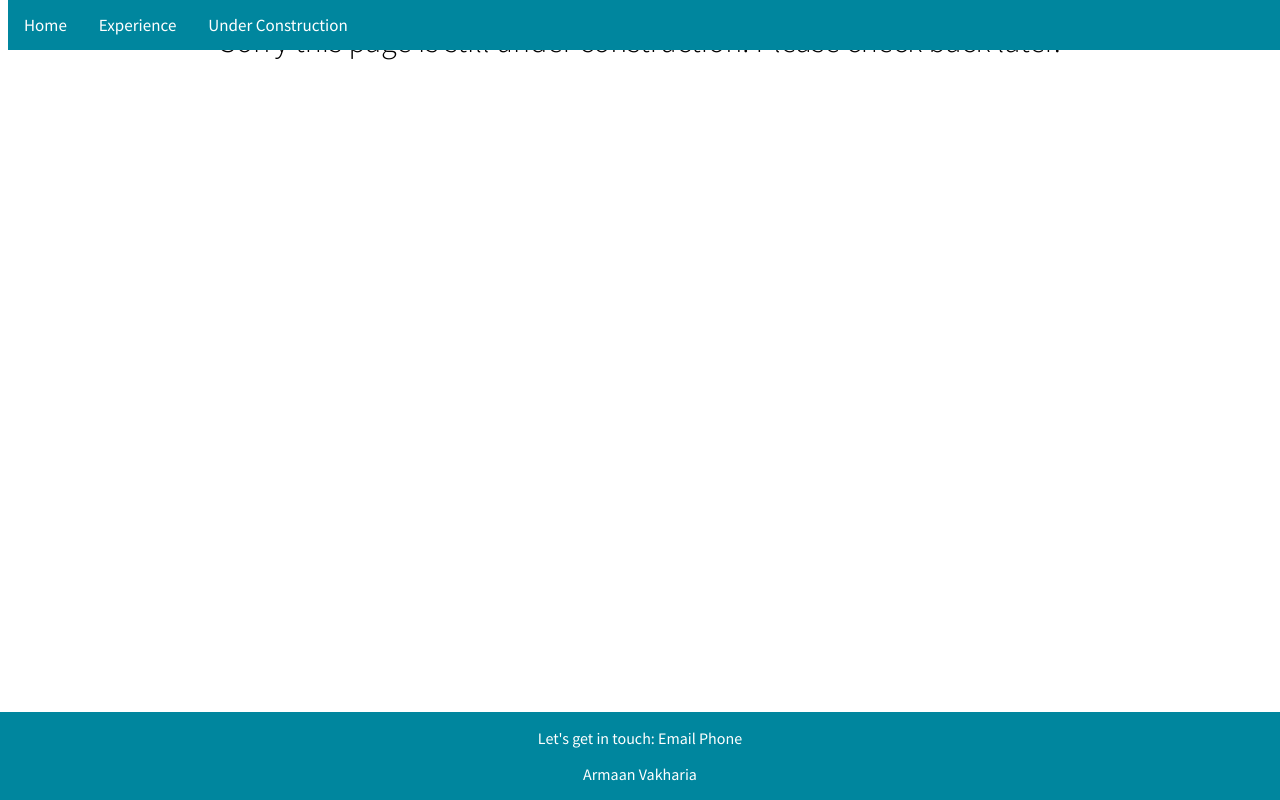
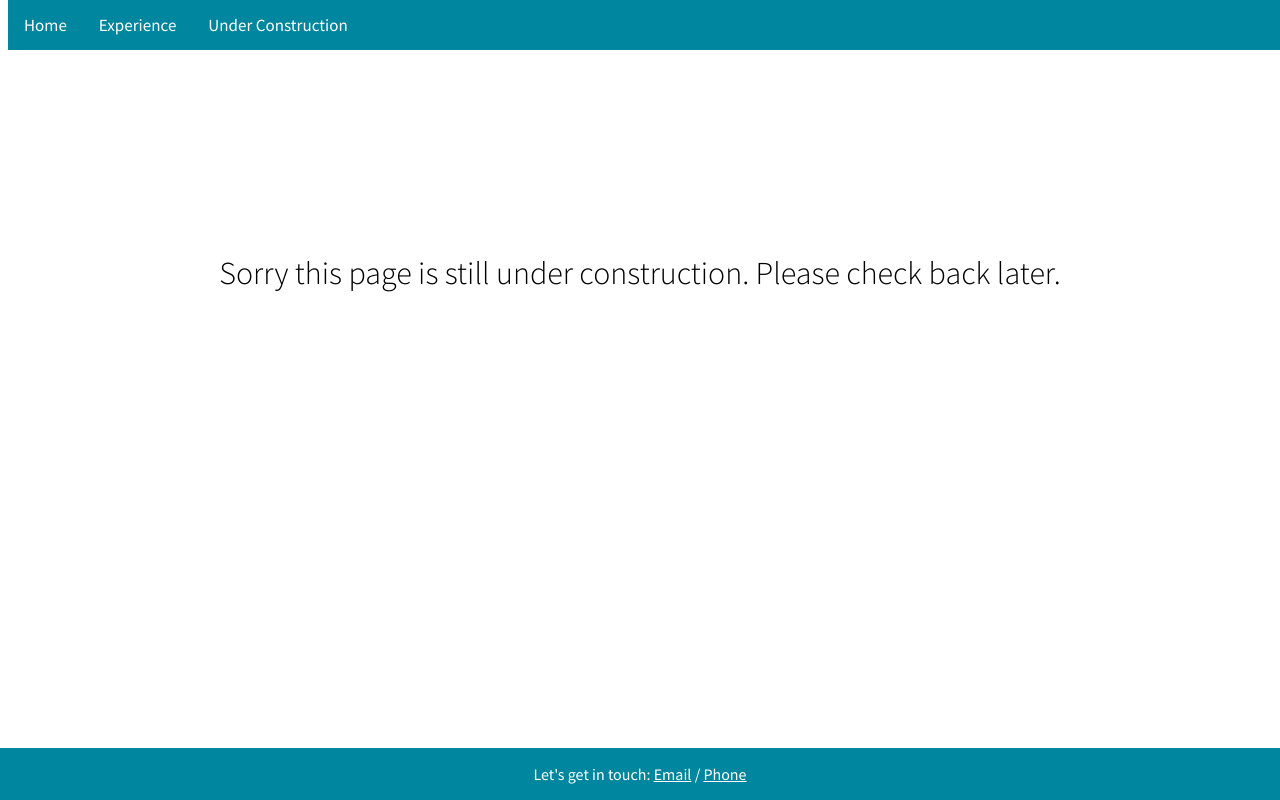
Before and after one commit to AlphaInBinary/resume, a plain HTML site: page html/exp.html in a window 1280 px wide. Drawn offline with Linux system fonts and the light colour scheme; files whose address does not match are found by name.

Commit message:
Bootstrap

```diff
--- a/html/exp.html
+++ b/html/exp.html
@@ -27,8 +27,12 @@
 
     <!-- Footer -->
     <footer>
-        <p>Let's get in touch: <a href="mailto:armaanvakharia@gmail.com" title="armaanvakharia@gmail.com">Email  </a><a href="tel:7326165872" title="Cell: (732) 616-5872">Phone</a></p>
-        <p>Armaan Vakharia</p>
+        <p>
+            Let's get in touch:
+            <a href="mailto:armaanvakharia@gmail.com" title="armaanvakharia@gmail.com">Email</a>
+            <span> / </span>
+            <a href="tel:7326165872" title="Cell: (732) 616-5872">Phone</a>
+        </p>
     </footer>
 
 </html>
--- a/style.css
+++ b/style.css
@@ -1,42 +1,17 @@
 /*
 
-Primary: #065FD6
-Compliementary: #D67C06
-Analagous: #06C8D6, #1406D6
-Triadic: #7C06D6, #D60660
+https://material.io/design/color/the-color-system.html#tools-for-picking-colors
 
 */
 
 @import url('https://fonts.googleapis.com/css2?family=Source+Sans+Pro:ital,wght@0,200;0,300;0,400;0,600;0,700;0,900;1,200;1,300;1,400;1,600;1,700;1,900&display=swap');
 
 :root {
-    --primary: #065FD6;
-    --compliment: #d67c06;
-    --analagous1: #06C8D6;
-    --analagous2: #1406D6;
-    --triadic1: #7C06D6;
-    --triadic2: #D60660;
     font-family: 'Source Sans Pro', sans-serif;
 }
 
 a {
     color: white;
-    text-decoration: none;
-}
-
-.content {
-    padding: 16px;
-}
-
-.sticky {
-    position: fixed;
-    top: 0;
-    width: 100%;
-}
-
-/* Add some top padding to the page content to prevent sudden quick movement (as the navigation bar gets a new position at the top of the page (position:fixed and top:0) */
-.sticky + .content {
-   padding-top: 60px;
 }
 
 .construction {
@@ -47,9 +22,9 @@ a {
 .navbar {
     background-color: #00869e;
     overflow: hidden;
-    position: fixed;
     width: 100%;
     top: 0;
+    position: fixed;
 }
 
 .navbar a {
@@ -66,9 +41,10 @@ a {
     color: white;
 }
 
-.main {
-    margin-top: 4%;
+.construction {
+    margin-top: 20%
 }
+
 
 footer {
     position: fixed;
@@ -81,5 +57,5 @@ footer {
 }
 
 footer a:hover {
-    color: #d67c06
+    color: #9e1800;
 }
```
Also changed, not shown: html/under_construction.html (+6 -2 lines), index.html (+6 -1 lines), package-lock.json (added).
